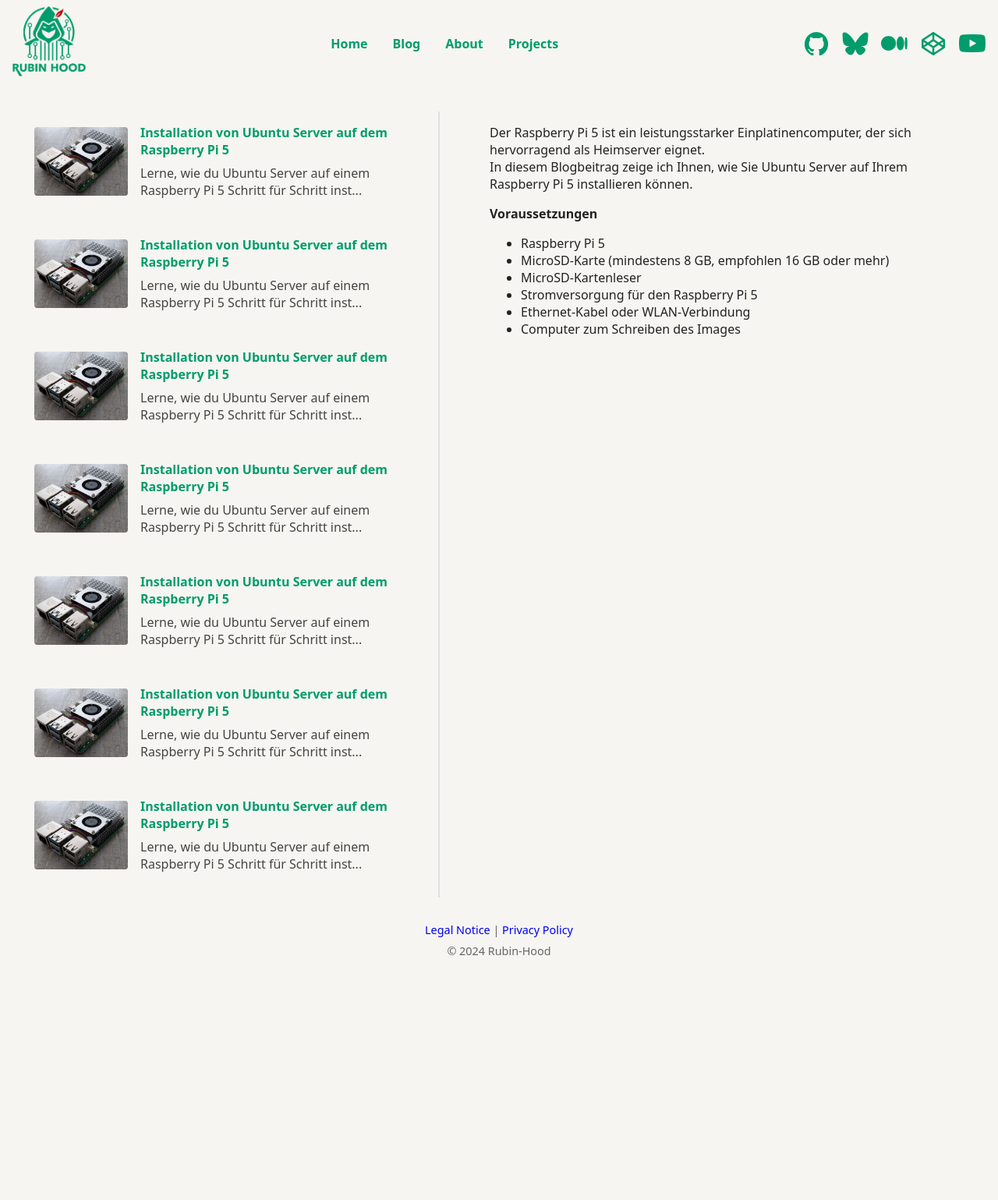
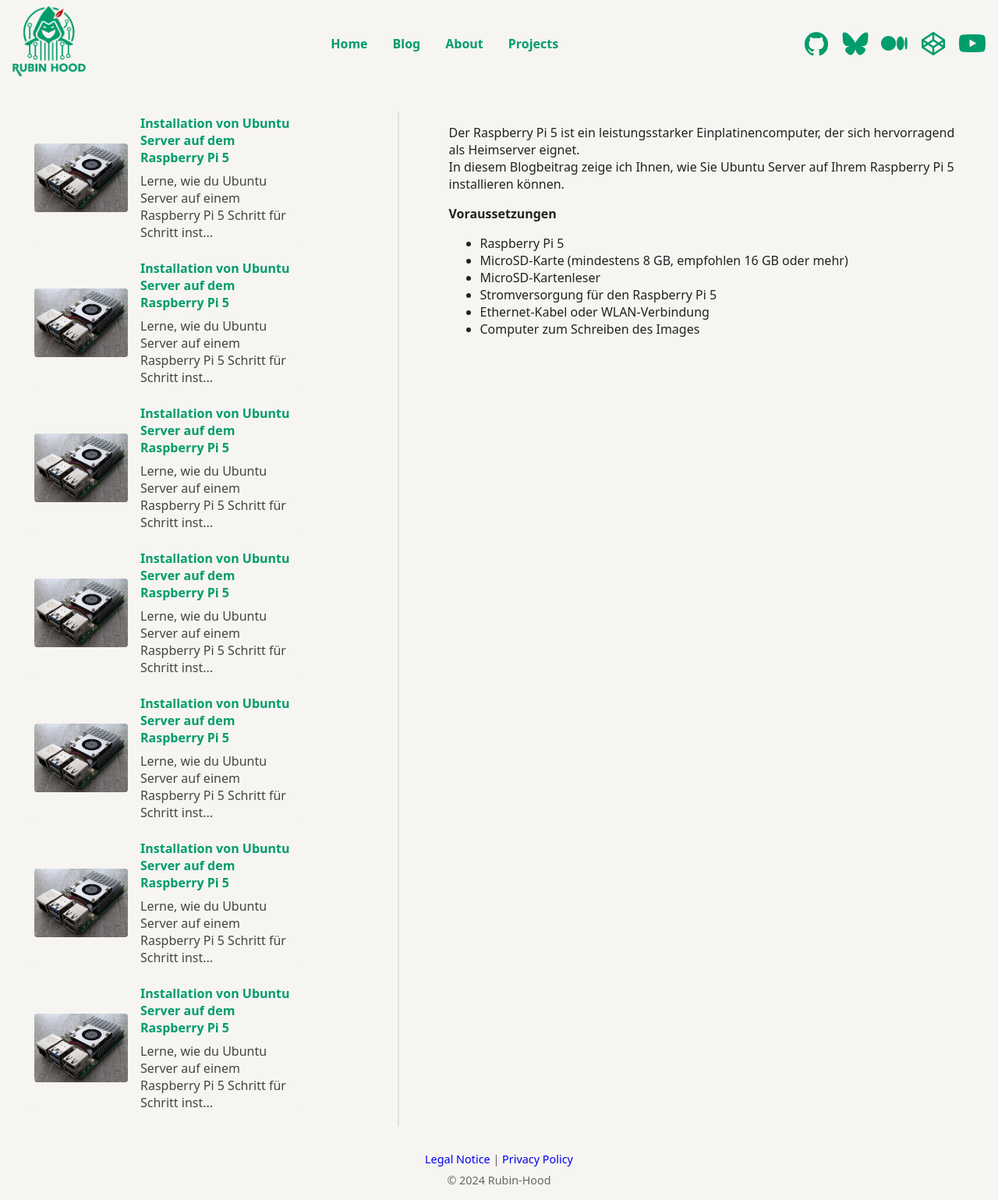
Before and after one commit to rubin-hood/rubinhood-blog, a Jekyll site: the page built from _posts/2024-06-01-beispiel.md, in a window 1280 px wide. Shown: the whole page at 78% size. Built offline with Jekyll 4.4.1, drawn with Linux system fonts in a browser that asks for light colours; before the commit the page ends 1245 px from its top, so only the background shows below that.

Commit message:
Update style.css

```diff
--- a/assets/css/style.css
+++ b/assets/css/style.css
@@ -156,11 +156,10 @@
   display: flex;            /* Bild und Inhalt nebeneinander */
   align-items: center;      /* Bild und Text oben bündig */
   padding: 0.25rem;         /* Etwas Innenabstand rundherum */
-  min-width: 0;         /* Mindestbreite der Karte */
-  max-width: unset;         /* Maximalbreite der Karte */
+  min-width: 250px;         /* Mindestbreite der Karte */
+  max-width: 350px;         /* Maximalbreite der Karte */
   margin-bottom: 1rem;      /* Abstand nach unten zur nächsten Karte */
   transition: border-color .2s; /* Weicher Übergang bei Farbumschlag (z.B. bei aktiver Karte) */
-  width: 100%;              /* Immer volle Breite des Containers */
 }
 
 .card-content {
@@ -238,7 +237,7 @@
 }
 
 .blog-sidebar {
-  flex: 1 1 520px;      /* Sidebar: nimmt minimal 1 Anteil, darf wachsen/schrumpfen, Startbreite 350px */
+  flex: 1 1 450px;      /* Sidebar: nimmt minimal 1 Anteil, darf wachsen/schrumpfen, Startbreite 350px */
   border-right: 2px solid #e0e0e0; /* <--- Hier die Linie ergänzen! */
   padding-right: 2rem;  /* Optional: Abstand zur Linie, passend zum gap */
   box-sizing: border-box; /* Sicherstellen, dass Padding/Borders eingerechnet werden */
@@ -444,7 +443,7 @@
   border: none !important;        /* Keine Umrandung, wenn nicht anders festgelegt */
   flex: none !important;          /* Kein Flexbox-Wachstum */
   min-width: 250px;               /* Mindestbreite */
-  /*max-width: 350px;               /* Maximalbreite */
+  max-width: 350px;               /* Maximalbreite */
   width: 100%;                    /* Immer so breit wie möglich im Eltern-Container */
   min-height: 0 !important;
   height: auto !important;
```
